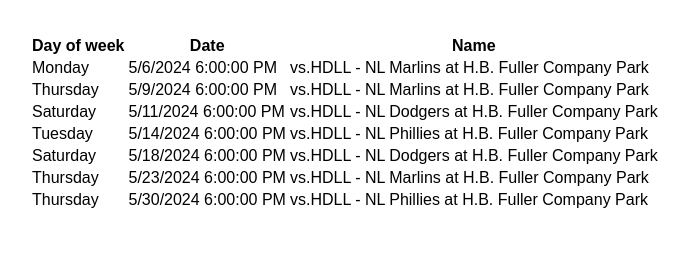
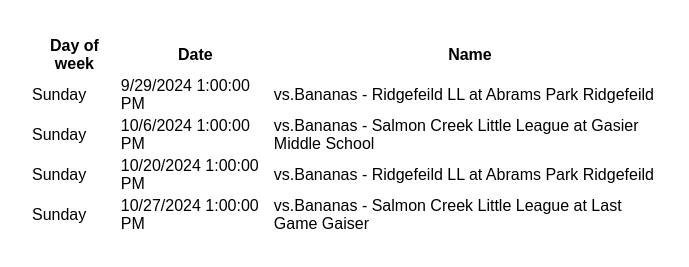
Before and after one commit to lukehammer/Lucky-Levi-Website, a website: page src/index.html in a window 1280 px wide. Shown: the part 191-458 px from the top of the page, without its empty margins (291-980 px from the left). Drawn offline with Linux system fonts and the light colour scheme.

Commit message:
baseball games

```diff
--- a/src/index.html
+++ b/src/index.html
@@ -11,51 +11,27 @@
 <body>
   <main>
     <h1 style="color:green;">lucky Levi skibussy Website</h1>
-    <table>
-        <!--!-->
-        <thead>
-            <tr>
-                <th scope="col">Day of week</th>
-                <th scope="col">Date</th>
-                <th scope="col">Name</th>
-            </tr>
-        </thead>
-        <tr>
-            <td>Monday</td><!--!-->
-            <td>5/6/2024 6:00:00 PM</td><!--!-->
-            <td>vs.HDLL - NL Marlins at H.B. Fuller Company Park</td>
-        </tr>
-        <tr>
-            <td>Thursday</td><!--!-->
-            <td>5/9/2024 6:00:00 PM</td><!--!-->
-            <td>vs.HDLL - NL Marlins at H.B. Fuller Company Park</td>
-        </tr>
-        <tr>
-            <td>Saturday</td><!--!-->
-            <td>5/11/2024 6:00:00 PM</td><!--!-->
-            <td>vs.HDLL - NL Dodgers at H.B. Fuller Company Park</td>
-        </tr>
-        <tr>
-            <td>Tuesday</td><!--!-->
-            <td>5/14/2024 6:00:00 PM</td><!--!-->
-            <td>vs.HDLL - NL Phillies at H.B. Fuller Company Park</td>
-        </tr>
-        <tr>
-            <td>Saturday</td><!--!-->
-            <td>5/18/2024 6:00:00 PM</td><!--!-->
-            <td>vs.HDLL - NL Dodgers at H.B. Fuller Company Park</td>
-        </tr>
-        <tr>
-            <td>Thursday</td><!--!-->
-            <td>5/23/2024 6:00:00 PM</td><!--!-->
-            <td>vs.HDLL - NL Marlins at H.B. Fuller Company Park</td>
-        </tr>
-        <tr>
-            <td>Thursday</td><!--!-->
-            <td>5/30/2024 6:00:00 PM</td><!--!-->
-            <td>vs.HDLL - NL Phillies at H.B. Fuller Company Park</td>
-        </tr>
-    </table>
+    <table><!--!--><thead><tr><th scope="col">Day of week</th>
+
+        <th scope="col">Date</th>
+
+        <th scope="col">Name</th></tr></thead><tr><td>Sunday</td><!--!-->
+
+                <td>9/29/2024 1:00:00 PM</td><!--!-->
+
+                <td>vs.Bananas - Ridgefeild LL at Abrams Park Ridgefeild</td></tr><tr><td>Sunday</td><!--!-->
+
+                <td>10/6/2024 1:00:00 PM</td><!--!-->
+
+                <td>vs.Bananas - Salmon Creek Little League at Gasier Middle School</td></tr><tr><td>Sunday</td><!--!-->
+
+                <td>10/20/2024 1:00:00 PM</td><!--!-->
+
+                <td>vs.Bananas - Ridgefeild LL at Abrams Park Ridgefeild</td></tr><tr><td>Sunday</td><!--!-->
+
+                <td>10/27/2024 1:00:00 PM</td><!--!-->
+
+                <td>vs.Bananas - Salmon Creek Little League at Last Game Gaiser</td></tr></table>
   </main>
 </body>
 
```
